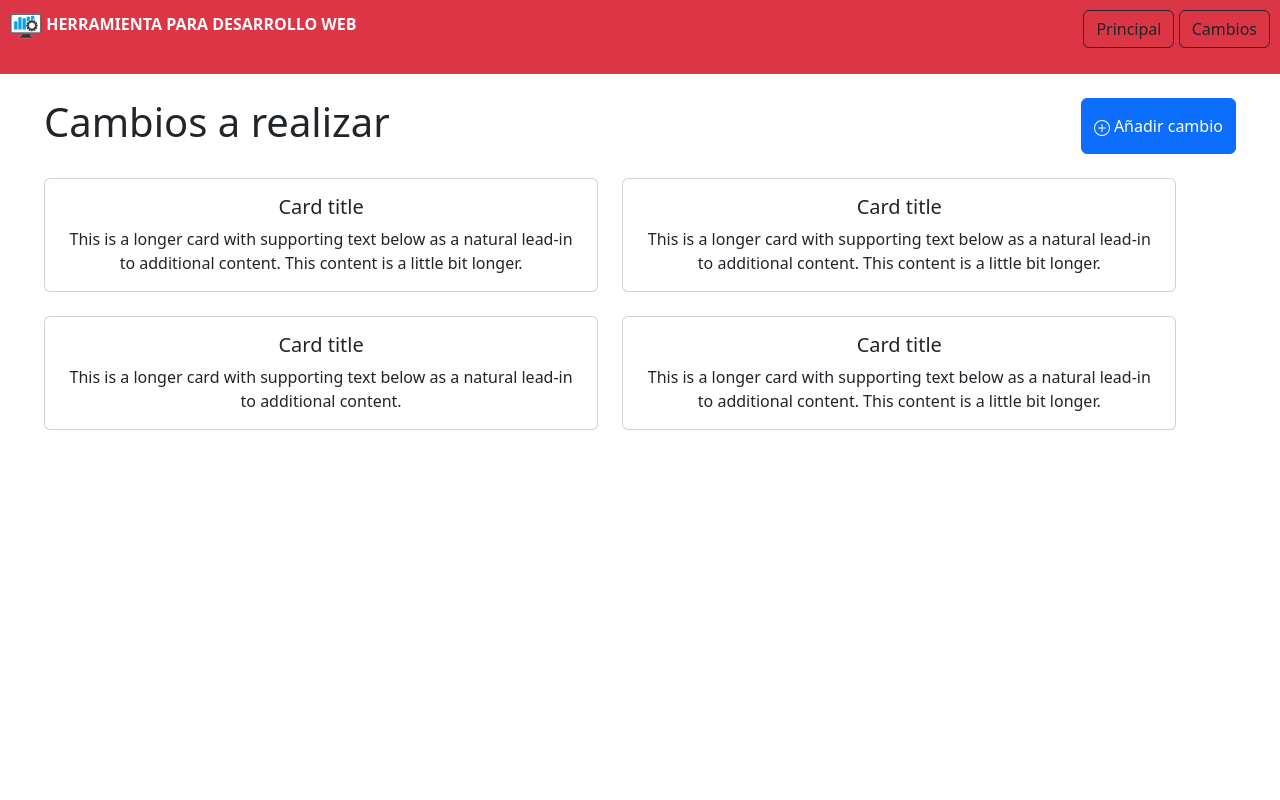
After one commit to Fernando-Asmuzi/tools_reversion, a PHP site: page /cambios.php in a window 1280 px wide. The commit adds this page. Run offline with PHP 8.4, Linux system fonts and the light colour scheme; the visitor is signed in with stand-in values (Sample User, id 1).

Commit message:
Add: agrego sección para subir cambios a realizar en la página + correciones varias. Resta terminar la carga y muestra de los cambios. VERSIÓN ESTABLE DEL GENERADOR DE CÓDIGO, REGISTRO DE USUARIOS Y LOGIN

```diff
--- /dev/null
+++ b/cambios.php
@@ -0,0 +1,146 @@
+<?php
+session_start();
+
+if(!isset($_SESSION['id'])){
+    header('Location: login.php');
+    exit;
+} else { ?>
+    <?php
+    include 'head.php';
+    include('conexion/conexion.php');
+    $ruta = $_SERVER['DOCUMENT_ROOT'];
+
+    //---------------------------- Código de Inicio de Sesión ---------------------------//
+    if (isset($_POST['nuevoCambio'])) {
+        $title = $_POST['titulo'];
+        $descrip = $_POST['descripcion'];
+        $priority = $_POST['prioridad'];
+        echo 'llego aca';
+        echo $title;
+        echo $descrip;
+        echo $priority;
+        $query = $conexion->prepare("INSERT INTO cambios(titulo,descripcion,prioridad,realizado,usuario_id) VALUES (:titulo,:descripcion,:prioridad,0,6)");
+        $query->execute();
+        $result = $query->fetch(PDO::FETCH_ASSOC);
+        if (!$result) {
+            echo '<script language="javascript">alert("Algo salió mal, intente nuevamente");</script>';
+        } else {
+            echo '<script language="javascript">alert("Cambio registrado exitosamente");</script>';
+
+        }
+    }
+    ?>
+
+    <!DOCTYPE html>
+    <head>
+    <link href="https://cdn.jsdelivr.net/npm/bootstrap@5.3.0/dist/css/bootstrap.min.css" rel="stylesheet" integrity="sha384-9ndCyUaIbzAi2FUVXJi0CjmCapSmO7SnpJef0486qhLnuZ2cdeRhO02iuK6FUUVM" crossorigin="anonymous">
+    </head>
+    <html lang="en">
+            <!-- Modal -->
+            <div class="modal fade" id="modal" tabindex="-1" aria-labelledby="exampleModalLabel" aria-hidden="true">
+                <div class="modal-dialog">
+                    <div class="modal-content">
+                        <div class="modal-header">
+                            <h1 class="modal-title fs-5" id="exampleModalLabel">Añadir cambio a realizar</h1>
+                            <button type="button" class="btn-close" data-bs-dismiss="modal" aria-label="Close"></button>
+                        </div>
+                        <form method="POST" name="nuevoCambio" id="nuevoCambio" action="">
+                            <div class="modal-body">
+                                <label for="titulo">Título</label>
+                                <input type="text" name="titulo" class="form-control fondo3 form-control-sm mb-1" placeholder="Título del cambio" maxlength="50" required>
+                                <label for="descripcion">Descripción</label>
+                                <textarea name="descripcion" class="form-control fondo3 form-control-sm mb-1" placeholder="Descripción del cambio" required></textarea>
+                                <label for="prioridad">Prioridad</label>
+                                <select name="prioridad" class="form-select" aria-label="Default select example">
+                                    <option value="1">Baja</option>
+                                    <option value="2">Media</option>
+                                    <option value="3">Alta</option>
+                                </select>
+                            </div>
+                            <div class="modal-footer">
+                                <button type="button" class="btn btn-secondary" data-bs-dismiss="modal">Cerrar</button>
+                                <button type="submit" name="nuevoCambio"  class="btn btn-primary">Guardar</button>
+                            </div>
+                        </form>
+                    </div>
+                </div>
+            </div>
+
+        <nav class="navbar-expand-sm bg-danger navbar-light navbar-fixed-top" style="padding: 10px;">
+            <div class=".d-flex, justify-content-between" style="display: flex;">
+                <div class="tittle">
+                    <a class="navbar-brand" href="#">
+                    <!-- <div class="rounded-pill"><i class="bi bi-tools"></i></div> -->
+                    <img src="assets/img/logo.png" alt="Avatar Logo">
+                    <a class="navbar-brand letra-normal" href="#" style="color: #f8f9fa;"><strong>HERRAMIENTA PARA DESARROLLO WEB</strong></a>
+                    </a>
+                </div>
+                <div class="opciones" style="text-align: end;">
+                    <form method="POST" name="redireccion" id="redireccion" action="">
+                        <button type="submit" name="principal" class="btn btn-outline-dark">Principal</button>
+                        <button type="submit" name="cambios" class="btn btn-outline-dark">Cambios</button>
+                    </form>
+                    <?php
+	                    if(isset($_POST["principal"])){
+		                    header('Location: index.php');
+	                    }else if(isset($_POST["cambios"])){
+		                    header('Location: cambios.php');
+                        }
+                    ?>
+                </div>
+            </div>
+        </nav>
+
+        <body>
+            <br>
+            <div class="container-fluid" style="width: 95%;">
+                <div class=".d-flex, justify-content-between" style="display:flex;">
+                    <h1>Cambios a realizar</h1><br>
+                    <button type="button" class="btn btn-primary" style="align-items:center" data-bs-toggle="modal" data-bs-target="#modal"><svg xmlns="http://www.w3.org/2000/svg" width="16" height="16" fill="currentColor" class="bi bi-plus-circle" viewBox="0 0 16 16">
+                    <path d="M8 15A7 7 0 1 1 8 1a7 7 0 0 1 0 14zm0 1A8 8 0 1 0 8 0a8 8 0 0 0 0 16z"/>
+                    <path d="M8 4a.5.5 0 0 1 .5.5v3h3a.5.5 0 0 1 0 1h-3v3a.5.5 0 0 1-1 0v-3h-3a.5.5 0 0 1 0-1h3v-3A.5.5 0 0 1 8 4z"/>
+                    </svg> Añadir cambio </button>
+                </div><br>
+                <div class="cards" style="width: 95%; text-align: center;">
+                    <div class="row row-cols-1 row-cols-md-2 g-4">
+                        <div class="col">
+                            <div class="card">
+                                <div class="card-body">
+                                    <h5 class="card-title">Card title</h5>
+                                    <p class="card-text">This is a longer card with supporting text below as a natural lead-in to additional content. This content is a little bit longer.</p>
+                                </div>
+                            </div>
+                        </div>
+                        <div class="col">
+                            <div class="card">
+                                <div class="card-body">
+                                    <h5 class="card-title">Card title</h5>
+                                    <p class="card-text">This is a longer card with supporting text below as a natural lead-in to additional content. This content is a little bit longer.</p>
+                                </div>
+                            </div>
+                        </div>
+                        <div class="col">
+                            <div class="card">
+                                <div class="card-body">
+                                    <h5 class="card-title">Card title</h5>
+                                    <p class="card-text">This is a longer card with supporting text below as a natural lead-in to additional content.</p>
+                                </div>
+                            </div>
+                        </div>
+                        <div class="col">
+                            <div class="card">
+                                <div class="card-body">
+                                    <h5 class="card-title">Card title</h5>
+                                    <p class="card-text">This is a longer card with supporting text below as a natural lead-in to additional content. This content is a little bit longer.</p>
+                                </div>
+                            </div>
+                        </div>
+                    </div>
+                </div>
+            </div>
+        </body>
+        <script src="https://cdn.jsdelivr.net/npm/bootstrap@5.3.0/dist/js/bootstrap.bundle.min.js" integrity="sha384-geWF76RCwLtnZ8qwWowPQNguL3RmwHVBC9FhGdlKrxdiJJigb/j/68SIy3Te4Bkz" crossorigin="anonymous"></script>
+    </html>
+<?php
+    }
+?>
--- a/conexion/conexion.php
+++ b/conexion/conexion.php
@@ -12,5 +12,4 @@
     } catch (PDOException $e) {
         die("ERROR: No se pudo conectar. " . $e->getMessage());
     }
-
 ?>
--- a/footer.php
+++ b/footer.php
@@ -13,7 +13,6 @@
         </ul>
     </footer>
 </div>
-
 <!-- Incluir JS -->
 <script src="assets/js/bootstrap.bundle.min.js" type="text/javascript"></script>
 <script src="assets/js/popper.min.js" type="text/javascript"></script>
--- a/generar.php
+++ b/generar.php
@@ -1,6 +1,5 @@
 <?php
 
-echo 'llego aca';
 
 $file_handle = fopen('tmp.txt', 'r');
 $contents = fread($file_handle, filesize('tmp.txt'));
--- a/generarRadio.php
+++ b/generarRadio.php
@@ -11,7 +11,6 @@ $array_proyec = explode("-", $contents);
 $proyecto0 = $array_proyec[0];
 $proyecto = $array_proyec[1];
 $base = $array_proyec[2];
-
 
 if (!empty($proyecto)) {
     $tabla = $_POST['tabla'];
--- a/login.php
+++ b/login.php
@@ -11,7 +11,6 @@
     if (isset($_POST['login'])) {
         $username = $_POST['usuario'];
         $password = $_POST['password'];
-        //$password_hash = password_hash($password, PASSWORD_BCRYPT);
         $query = $conexion->prepare("SELECT * FROM usuario WHERE nombre=:usuario or email=:usuario");
         $query->bindParam("usuario", $username, PDO::PARAM_STR);
         $query->execute();
--- a/registro.php
+++ b/registro.php
@@ -1,6 +1,5 @@
 <!doctype html>
 <html lang="en" data-bs-theme="auto">
-
 <?php
     include 'head.php';
     include('conexion/conexion.php');
--- a/tmp.txt
+++ b/tmp.txt
@@ -1 +1 @@
-C:/AppServ/www/Projet-Projet-prueba-admin123
+C:/AppServ/www/prueba-prueba-tools_reversion-admin123
```
Also changed, not shown: index.php (+23 -123 lines), head.php (line endings or trailing spaces), proyecto.php (line endings or trailing spaces).
